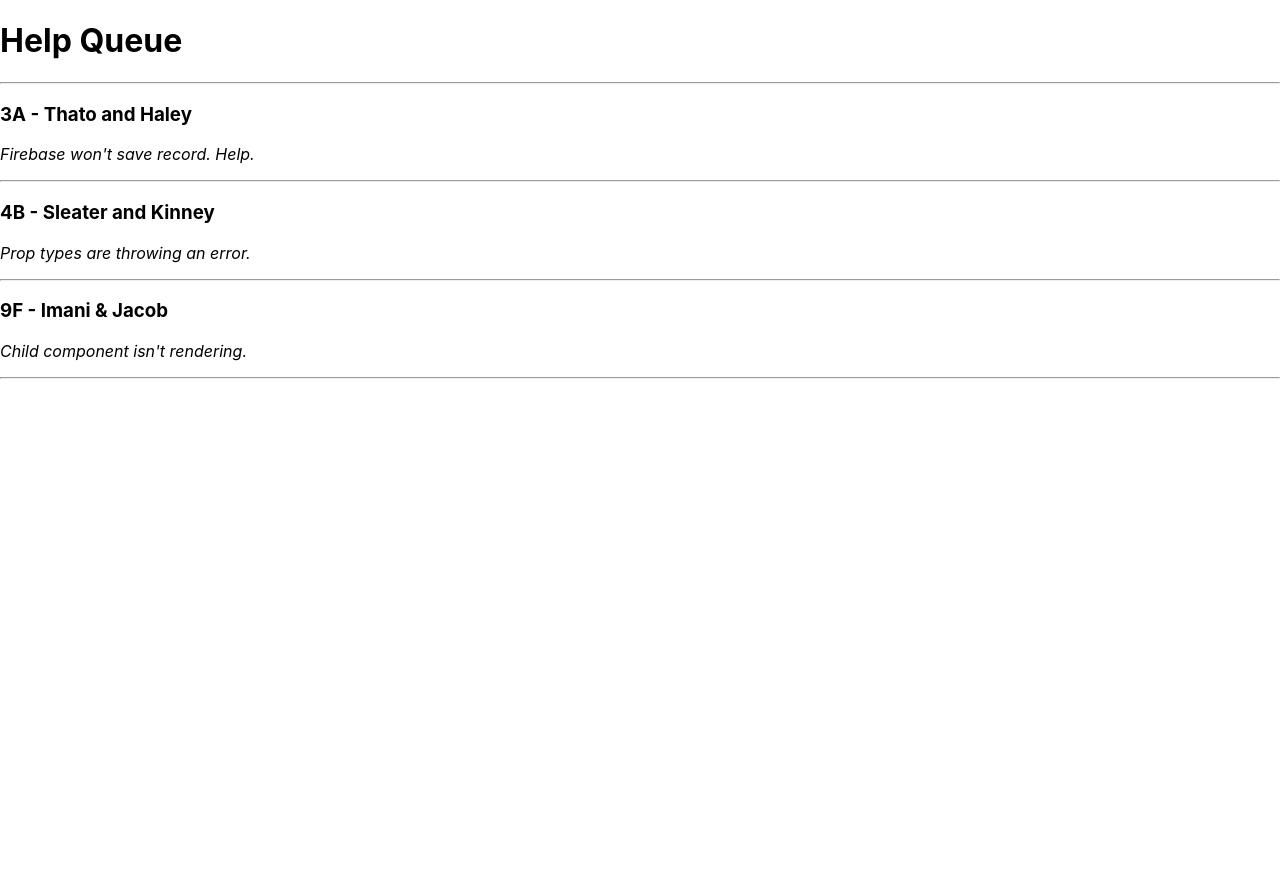
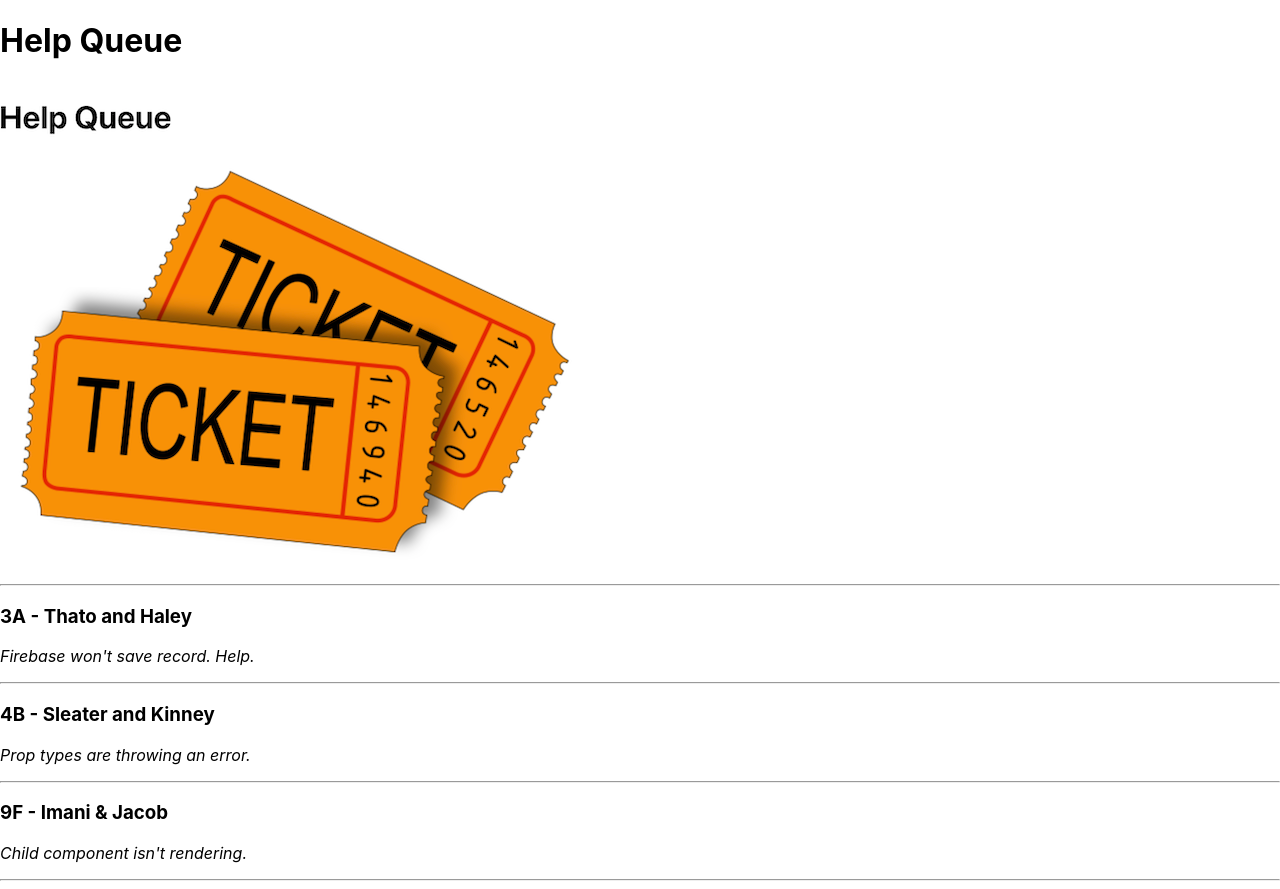
Before and after one commit to rbarcode/help-queue, a React (Create React App) app: page / in a window 1280 px wide. Before the commit the page ends 800 px from the top, so only its background shows below. Built offline with nearby package versions, Linux system fonts and the light colour scheme.

Commit message:
Refactor Header.js and add image.

```diff
--- a/src/components/Header.js
+++ b/src/components/Header.js
@@ -1,8 +1,12 @@
 import React from "react";
+import ticketsImage from "./../img/tickets.png";
 
 function Header(){
   return (
+    <React.Fragment>
     <h1>Help Queue</h1>
+    <img src={ticketsImage} alt="An image of tickets" />
+  </React.Fragment>
   );
 }
 
```
Also changed, not shown: src/img/tickets.png (added).
